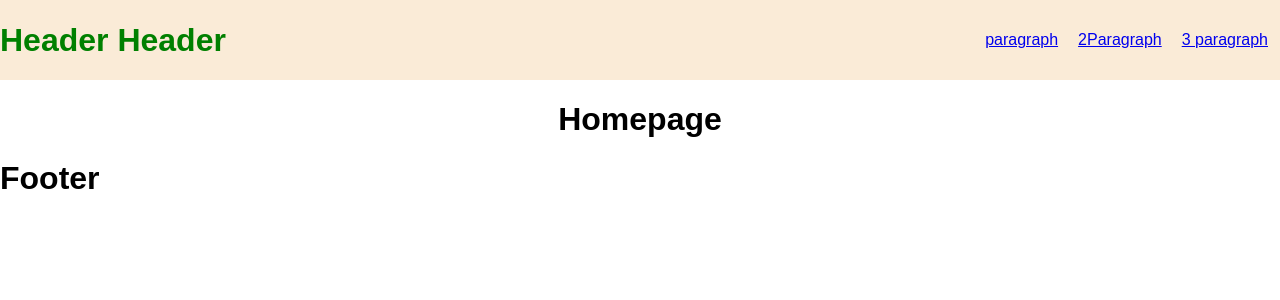
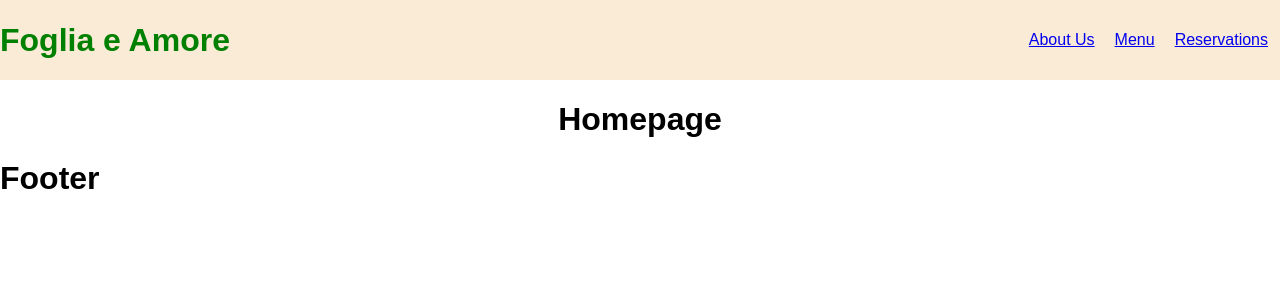
Before and after one commit to Foglia-e-Amore/leaf-love, a React (Create React App) app: page / in a window 1280 px wide. Shown: the top 300 px of the page. Built offline with nearby package versions, Linux system fonts and the light colour scheme.

Commit message:
Quick Change

```diff
--- a/src/components/Header/Header.js
+++ b/src/components/Header/Header.js
@@ -4,11 +4,11 @@ import './Header.css'
 function Header() {
     return(
         <div className="Header">
-            <h1 className="title">Header Header</h1>
+            <h1 className="title">Foglia e Amore</h1>
             <div className="items">
-                <a href="#">paragraph</a>
-                <a href="#">2Paragraph</a>
-                <a href="#">3 paragraph</a>
+                <a href="#/About Us">About Us</a>
+                <a href="#/menu">Menu</a>
+                <a href="#">Reservations</a>
             </div>
 
         </div>
```
